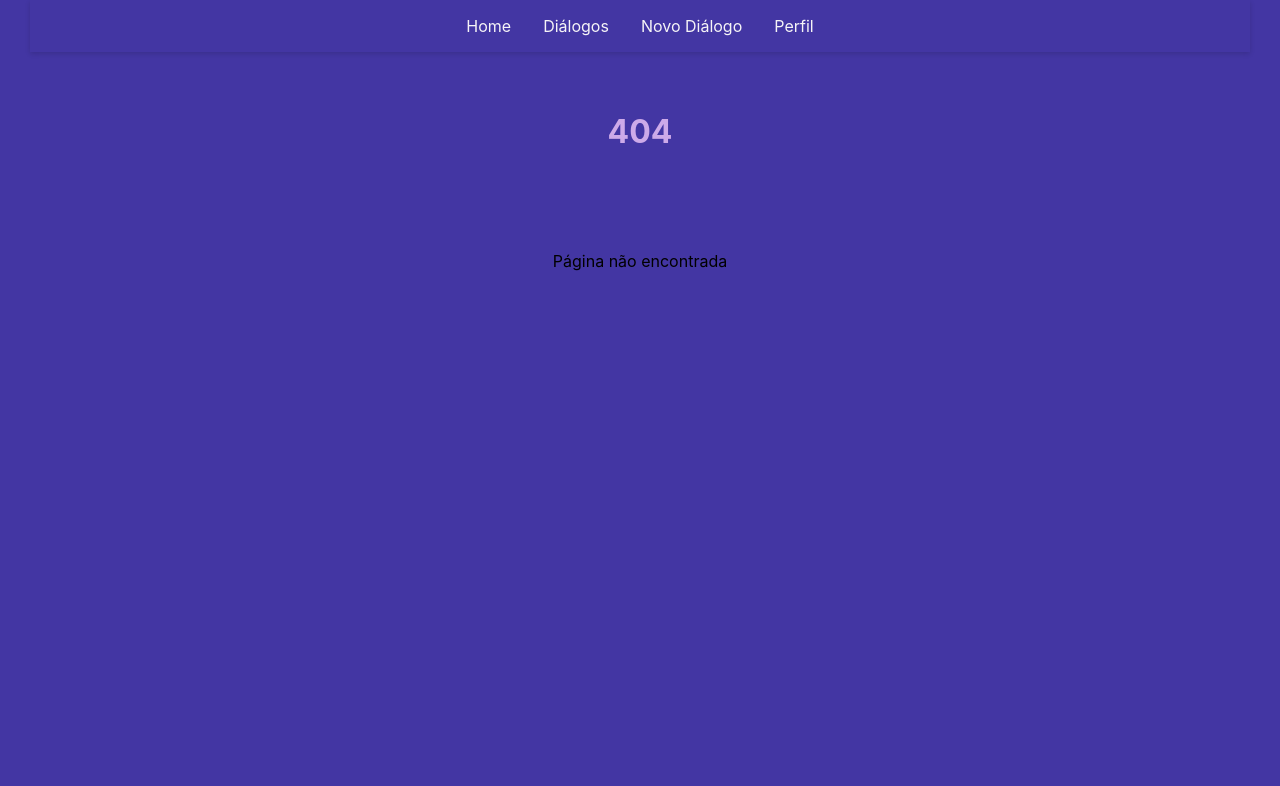
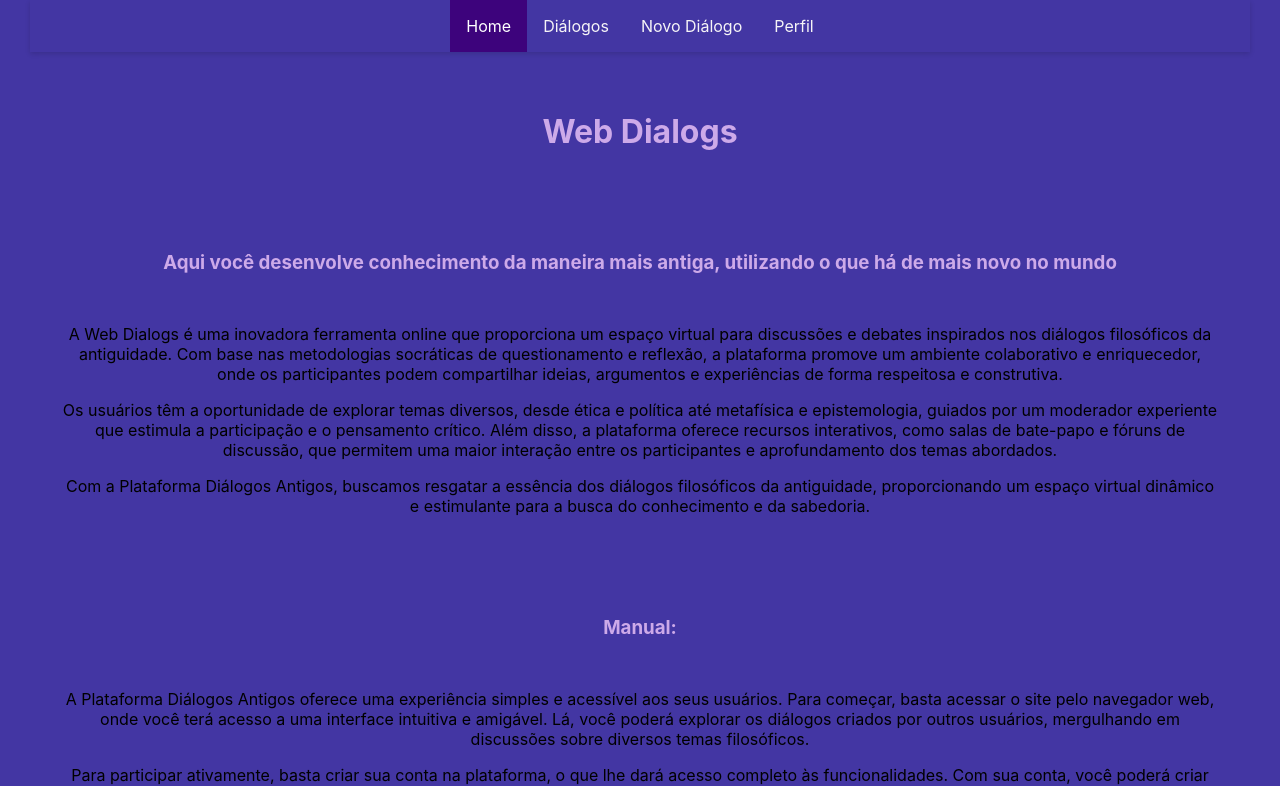
Before and after one commit to Jessesantoz/Web-Dialogs, a React (Create React App) app: page / in a window 1280 px wide. Before the commit this address had no page. Shown: the top 786 px of the page. Built offline with nearby package versions, Linux system fonts and the light colour scheme.

Commit message:
Metodo exact para fixar a home

```diff
--- a/src/App.js
+++ b/src/App.js
@@ -15,7 +15,7 @@
           <nav>
             <ul>
               <li>
-                <NavLink to='/Apresentacao'>Home</NavLink>
+                <NavLink to='/' exact>Home</NavLink>
               </li>
               <li>
                 <NavLink to='/Dialogo'>Diálogos</NavLink>
@@ -31,7 +31,7 @@
         </header>
         <main>
           <Switch>
-            <Route path="/Apresentacao">
+            <Route path="/" exact>
               <Apresentacao/>
             </Route>
             <Route path="/Dialogo">
```
